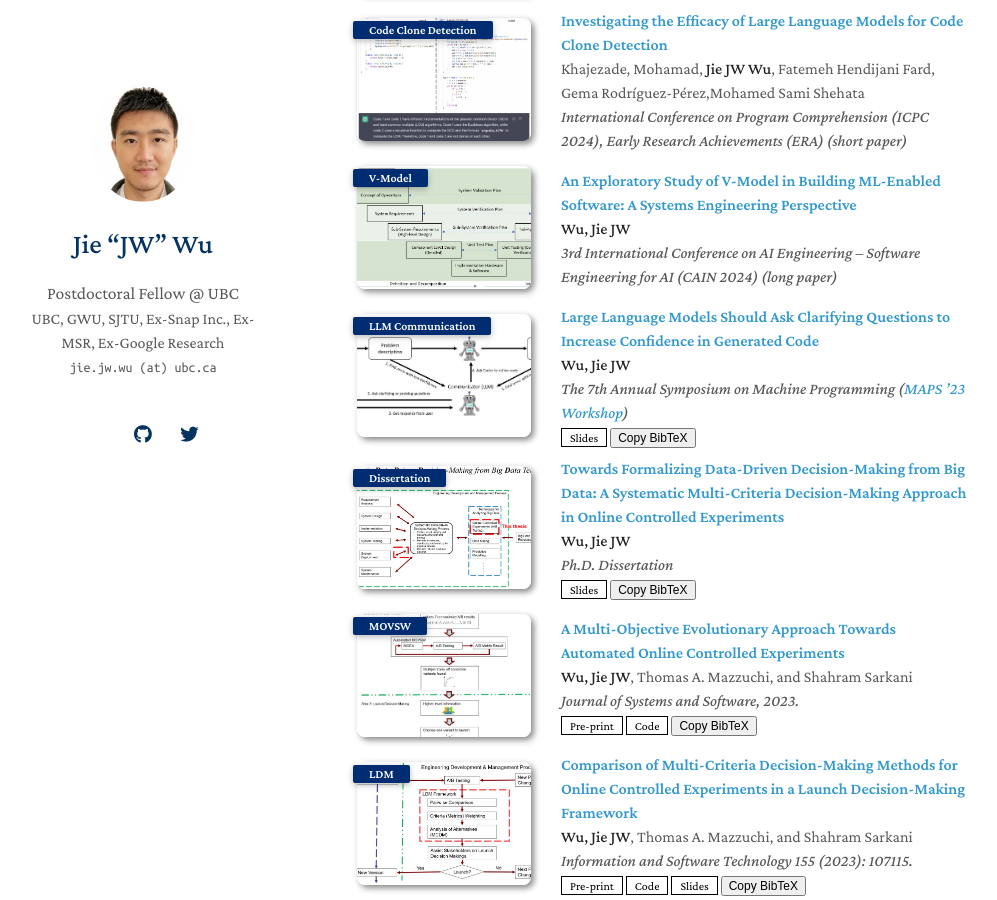
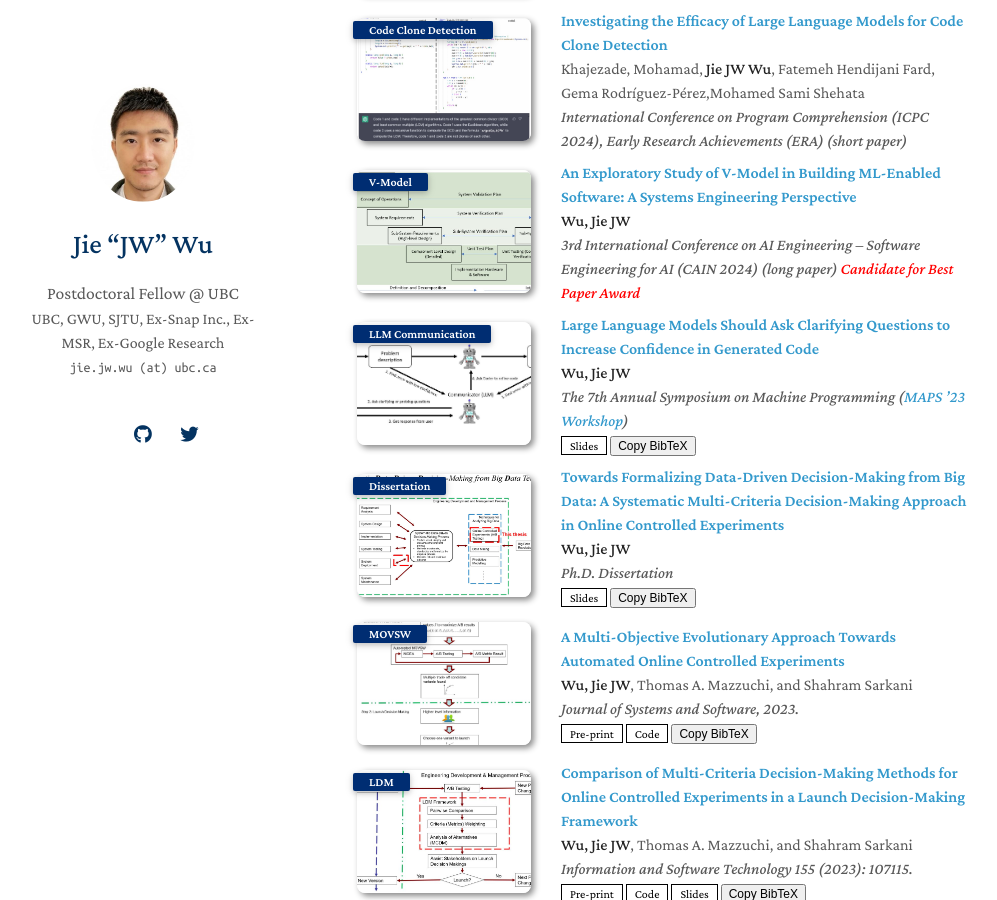
Before and after one commit to yaoyao-liu/minimal-light, a Jekyll site: the page built from index.md, in a window 1280 px wide and 900 px high, scrolled down 1530 px. Shown: the whole window, without its empty margins (133-1130 px from the left). Built offline with Jekyll 4.4.1, drawn with Linux system fonts in a browser that asks for light colours; nearby versions of some CDN libraries; a style sheet for code colours, icons or effects is not loaded; our own code applies the rules of GitHub Pages for plain Markdown files.

Commit message:
Update publications.md

```diff
--- a/_includes/publications.md
+++ b/_includes/publications.md
@@ -53,7 +53,7 @@
   <div class="col-sm-9" style="position: relative;padding-right: 15px;padding-left: 20px;">
     <div class="title"><a href="https://arxiv.org/pdf/2308.05381.pdf">An Exploratory Study of V-Model in Building ML-Enabled Software: A Systems Engineering Perspective</a> </div>
     <div class="author"><strong>Wu, Jie JW</strong></div>
-    <div class="periodical"><em> 3rd International Conference on AI Engineering – Software Engineering for AI (CAIN 2024) (long paper) </em></div>
+    <div class="periodical"><em> 3rd International Conference on AI Engineering – Software Engineering for AI (CAIN 2024) (long paper) <span style="color:red;">Candidate for Best Paper Award</span> </em></div>
   </div>
 </div>
 </li>
```
